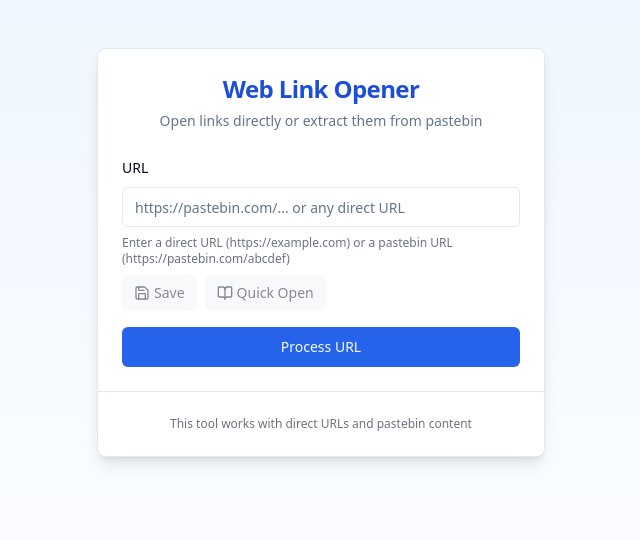
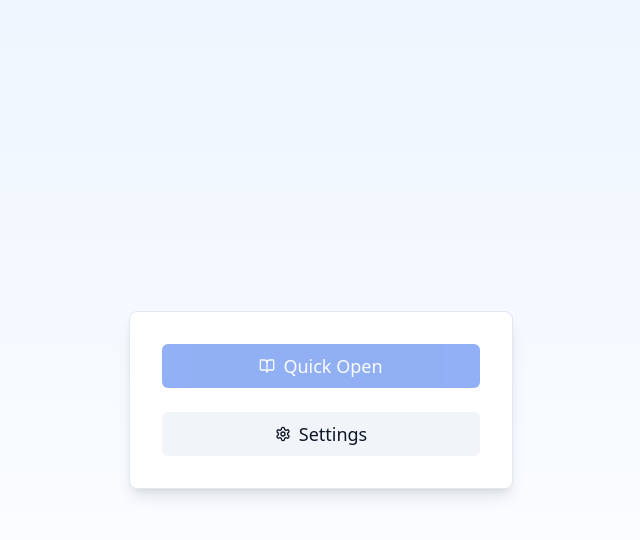
Before and after one commit to nurlevy/pastebin-web-opener, a React (Vite) app: page / in a window 1280 px wide. Shown: the top 540 px of the page, without its empty margins (319-959 px from the left). Built offline with nearby package versions, Linux system fonts and the light colour scheme.

Commit message:
feat: Add quick open and settings buttons
Adds a quick open button and a settings button to the initial window. The settings button will allow the user to edit the URL.

```diff
--- a/src/pages/Index.tsx
+++ b/src/pages/Index.tsx
@@ -1,9 +1,10 @@
+
 import { useState, useEffect } from "react";
-import { Card, CardContent, CardDescription, CardFooter, CardHeader, CardTitle } from "@/components/ui/card";
+import { Card } from "@/components/ui/card";
 import { Input } from "@/components/ui/input";
 import { Button } from "@/components/ui/button";
 import { Alert, AlertDescription } from "@/components/ui/alert";
-import { ExternalLink, Save, BookOpen } from "lucide-react";
+import { ExternalLink, Save, BookOpen, Settings as SettingsIcon } from "lucide-react";
 import { useToast } from "@/hooks/use-toast";
 import {
   Dialog,
@@ -15,6 +16,7 @@ import {
   DialogTrigger,
 } from "@/components/ui/dialog";
 
+// Key for storing the saved URL
 const SAVED_PASTE_KEY = "savedPastebinUrl";
 
 const Index = () => {
@@ -24,288 +26,108 @@ const Index = () => {
   const [error, setError] = useState<string | null>(null);
   const [success, setSuccess] = useState(false);
   const [savedPastebinUrl, setSavedPastebinUrl] = useState<string | null>(null);
-  const [dialogOpen, setDialogOpen] = useState(false);
+  const [settingsOpen, setSettingsOpen] = useState(false);
   const { toast } = useToast();
 
+  // On mount, load saved URL
   useEffect(() => {
     const saved = localStorage.getItem(SAVED_PASTE_KEY);
     if (saved) setSavedPastebinUrl(saved);
   }, []);
 
-  const extractUrls = (text: string) => {
-    const urlRegex = /(https?:\/\/[^\s]+)/g;
-    return text.match(urlRegex) || [];
+  // Validate Pastebin URL
+  const isPastebinUrl = (url: string) => url.includes('pastebin.com');
+  const formatPastebinUrl = (url: string) => {
+    if (url.includes('pastebin.com/raw/')) return url;
+    const match = url.match(/pastebin\.com\/([a-zA-Z0-9]+)/);
+    return match && match[1] ? `https://pastebin.com/raw/${match[1]}` : url;
   };
 
-  const isPastebinUrl = (url: string) => {
-    return url.includes('pastebin.com');
+  // Quick open functionality
+  const openSavedLink = () => {
+    if (savedPastebinUrl) window.open(savedPastebinUrl, "_blank", "noopener,noreferrer");
   };
 
-  const formatPastebinUrl = (url: string) => {
-    if (url.includes('pastebin.com/raw/')) return url;
-    const pastebinMatch = url.match(/pastebin\.com\/([a-zA-Z0-9]+)/);
-    if (pastebinMatch && pastebinMatch[1]) {
-      return `https://pastebin.com/raw/${pastebinMatch[1]}`;
-    }
-    return url;
-  };
-
-  const handleFetch = async (e: React.FormEvent) => {
-    e.preventDefault();
+  // Settings save handler
+  const handleSaveUrl = () => {
     if (!inputUrl) {
-      setError("Please enter a URL");
+      toast({ title: "Missing URL", description: "Please enter a URL", variant: "destructive" });
       return;
     }
-
-    setLoading(true);
-    setError(null);
-    setSuccess(false);
-
-    try {
-      let urlToFetch = inputUrl;
-
     if (!isPastebinUrl(inputUrl)) {
-        if (!inputUrl.match(/^https?:\/\//)) {
-          urlToFetch = `https://${inputUrl}`;
-        }
-        console.log("Opening direct URL:", urlToFetch);
-
-        setExtractedLinks([urlToFetch]);
-        setSuccess(true);
-        toast({
-          title: "Success!",
-          description: "Direct URL ready to open",
-        });
-        setLoading(false);
-        return;
-      }
-
-      if (isPastebinUrl(inputUrl)) {
-        urlToFetch = formatPastebinUrl(inputUrl);
-        console.log("Fetching from pastebin:", urlToFetch);
-      }
-
-      const proxyUrl = `https://api.allorigins.win/raw?url=${encodeURIComponent(urlToFetch)}`;
-      console.log("Using proxy URL:", proxyUrl);
-
-      const response = await fetch(proxyUrl, {
-        method: 'GET',
-        headers: {
-          'Content-Type': 'text/plain',
-        }
-      });
-
-      if (!response.ok) {
-        throw new Error(`Failed to fetch: ${response.status}`);
-      }
-
-      const content = await response.text();
-      const links = extractUrls(content);
-
-      if (links.length === 0) {
-        setError("No links found in the content");
-        toast({
-          title: "No links found",
-          description: "The content doesn't contain any links",
-          variant: "destructive"
-        });
-      } else {
-        setExtractedLinks(links);
-        setSuccess(true);
-        toast({
-          title: "Success!",
-          description: `Found ${links.length} link${links.length > 1 ? 's' : ''}`,
-        });
-      }
-    } catch (err) {
-      console.error(err);
-      const errorMessage = err instanceof Error ? err.message : "Unknown error occurred";
-      setError(`Failed to fetch content. Please check that the URL is correct and accessible. (Error: ${errorMessage})`);
-      toast({
-        title: "Error",
-        description: "Failed to fetch content. Try a different URL or direct link.",
-        variant: "destructive"
-      });
-    } finally {
-      setLoading(false);
-    }
-  };
-
-  const openLink = (link: string) => {
-    window.open(link, "_blank", "noopener,noreferrer");
-  };
-
-  const handleSave = () => {
-    if (!isPastebinUrl(inputUrl)) {
-      toast({
-        title: "Not a pastebin URL",
-        description: "Please enter a valid pastebin URL to save.",
-        variant: "destructive"
-      });
+      toast({ title: "Invalid URL", description: "Must be a valid pastebin.com URL", variant: "destructive" });
       return;
     }
     const formatted = formatPastebinUrl(inputUrl);
     setSavedPastebinUrl(formatted);
     localStorage.setItem(SAVED_PASTE_KEY, formatted);
-    toast({
-      title: "Saved!",
-      description: "Pastebin URL saved for quick access.",
-    });
+    toast({ title: "Saved!", description: "URL has been saved." });
+    setSettingsOpen(false);
+    setInputUrl("");
   };
 
-  const handleDialogOpenChange = (open: boolean) => {
-    setDialogOpen(open);
-  };
-
-  return (
-    <div className="min-h-screen bg-gradient-to-b from-blue-50 to-white py-12 px-4">
-      <div className="max-w-md mx-auto">
-        <Card className="shadow-lg">
-          <CardHeader className="text-center">
-            <CardTitle className="text-2xl font-bold text-blue-700">Web Link Opener</CardTitle>
-            <CardDescription>
-              Open links directly or extract them from pastebin
-            </CardDescription>
-          </CardHeader>
-
-          <CardContent>
-            <form onSubmit={handleFetch} className="space-y-4">
-              <div className="space-y-2">
-                <label htmlFor="inputUrl" className="text-sm font-medium">
-                  URL
-                </label>
+  // Show only the quick open/settings window on initial render
+  const startupScreen = (
+    <div className="min-h-screen flex justify-center items-center bg-gradient-to-b from-blue-50 to-white">
+      <Card className="p-8 flex flex-col items-center gap-6 max-w-sm w-full shadow-lg">
+        <Button
+          className="w-full flex items-center gap-2 text-lg bg-blue-600 hover:bg-blue-700"
+          size="lg"
+          onClick={openSavedLink}
+          disabled={!savedPastebinUrl}
+          aria-disabled={!savedPastebinUrl}
+        >
+          <BookOpen className="h-5 w-5" />
+          Quick Open
+        </Button>
+        <Button
+          className="w-full flex items-center gap-2 text-lg"
+          size="lg"
+          variant="secondary"
+          onClick={() => setSettingsOpen(true)}
+        >
+          <SettingsIcon className="h-5 w-5" />
+          Settings
+        </Button>
+      </Card>
+      {/* Settings Dialog */}
+      <Dialog open={settingsOpen} onOpenChange={setSettingsOpen}>
+        <DialogContent>
+          <DialogHeader>
+            <DialogTitle>Edit Quick Open URL</DialogTitle>
+            <DialogDescription>
+              Enter your pastebin.com URL to enable Quick Open.
+            </DialogDescription>
+          </DialogHeader>
+          <div className="flex flex-col gap-3">
             <Input
-                  id="inputUrl"
-                  type="text"
-                  placeholder="https://pastebin.com/... or any direct URL"
               value={inputUrl}
               onChange={(e) => setInputUrl(e.target.value)}
-                  className="w-full"
-                  disabled={loading}
+              placeholder="https://pastebin.com/abcdef"
             />
-                <p className="text-xs text-gray-500">
-                  Enter a direct URL (https://example.com) or a pastebin URL (https://pastebin.com/abcdef)
-                </p>
-                <div className="flex gap-2 mt-2">
-                  <Button
-                    type="button"
-                    onClick={handleSave}
-                    variant="secondary"
-                    size="sm"
-                    disabled={loading || !inputUrl}
-                    className="flex items-center gap-1"
-                    title="Save this pastebin URL"
-                  >
-                    <Save className="h-4 w-4" />
-                    Save
-                  </Button>
-                  <Dialog open={dialogOpen} onOpenChange={handleDialogOpenChange}>
-                    <DialogTrigger asChild>
-                      <Button
-                        type="button"
-                        variant="secondary"
-                        size="sm"
-                        className="flex items-center gap-1"
-                        title="Quick open saved pastebin URL"
-                        disabled={!savedPastebinUrl}
-                      >
-                        <BookOpen className="h-4 w-4" />
-                        Quick Open
-                      </Button>
-                    </DialogTrigger>
-                    <DialogContent>
-                      <DialogHeader>
-                        <DialogTitle>Saved Pastebin URL</DialogTitle>
-                        <DialogDescription>
-                          You have saved this pastebin URL for fast access.
-                        </DialogDescription>
-                      </DialogHeader>
-                      <div className="mt-2 flex flex-col gap-2">
-                        {savedPastebinUrl ? (
-                          <>
-                            <Input
-                              value={savedPastebinUrl}
-                              readOnly
-                              className="text-xs"
-                            />
-                            <Button
-                              variant="default"
-                              onClick={() => openLink(savedPastebinUrl)}
-                              className="flex items-center gap-1"
-                            >
-                              <ExternalLink className="h-4 w-4" />
-                              Open Saved URL
-                            </Button>
-                          </>
-                        ) : (
-                          <p className="text-sm text-gray-500">No URL saved yet.</p>
+            {savedPastebinUrl && (
+              <div>
+                <label className="block text-xs mb-1 text-gray-500">Current saved URL</label>
+                <Input value={savedPastebinUrl} readOnly className="text-xs" />
+              </div>
             )}
           </div>
           <DialogFooter>
-                        <Button
-                          variant="ghost"
-                          onClick={() => setDialogOpen(false)}
-                        >
-                          Close
+            <Button variant="default" onClick={handleSaveUrl}>
+              <Save className="h-4 w-4" /> Save
+            </Button>
+            <Button variant="ghost" onClick={() => setSettingsOpen(false)}>
+              Cancel
             </Button>
           </DialogFooter>
         </DialogContent>
       </Dialog>
     </div>
-              </div>
+  );
 
-              <Button
-                type="submit"
-                className="w-full bg-blue-600 hover:bg-blue-700"
-                disabled={loading}
-              >
-                {loading ? "Processing..." : "Process URL"}
-              </Button>
-            </form>
-
-            {error && (
-              <Alert variant="destructive" className="mt-4">
-                <AlertDescription>{error}</AlertDescription>
-              </Alert>
-            )}
-
-            {success && extractedLinks.length > 0 && (
-              <div className="mt-6">
-                <h3 className="text-lg font-medium mb-2">Links</h3>
-                <div className="border rounded-md divide-y">
-                  {extractedLinks.map((link, index) => (
-                    <div
-                      key={index}
-                      className="p-3 flex items-center justify-between hover:bg-gray-50"
-                    >
-                      <div className="truncate flex-1 mr-2 text-sm">
-                        {link}
-                      </div>
-                      <Button
-                        variant="outline"
-                        size="icon"
-                        onClick={() => openLink(link)}
-                        className="flex-shrink-0"
-                      >
-                        <ExternalLink className="h-4 w-4" />
-                        <span className="sr-only">Open link</span>
-                      </Button>
-                    </div>
-                  ))}
-                </div>
-              </div>
-            )}
-          </CardContent>
-
-          <CardFooter className="flex justify-center border-t pt-6">
-            <p className="text-xs text-gray-500">
-              This tool works with direct URLs and pastebin content
-            </p>
-          </CardFooter>
-        </Card>
-      </div>
-    </div>
-  );
+  // If user hasn't navigated past the startup screen, render it
+  // You can enhance navigation later; for now, main UI is behind "startupScreen"
+  return startupScreen;
 };
 
 export default Index;
```
Lines whose indentation alone changed are shown as unchanged.
